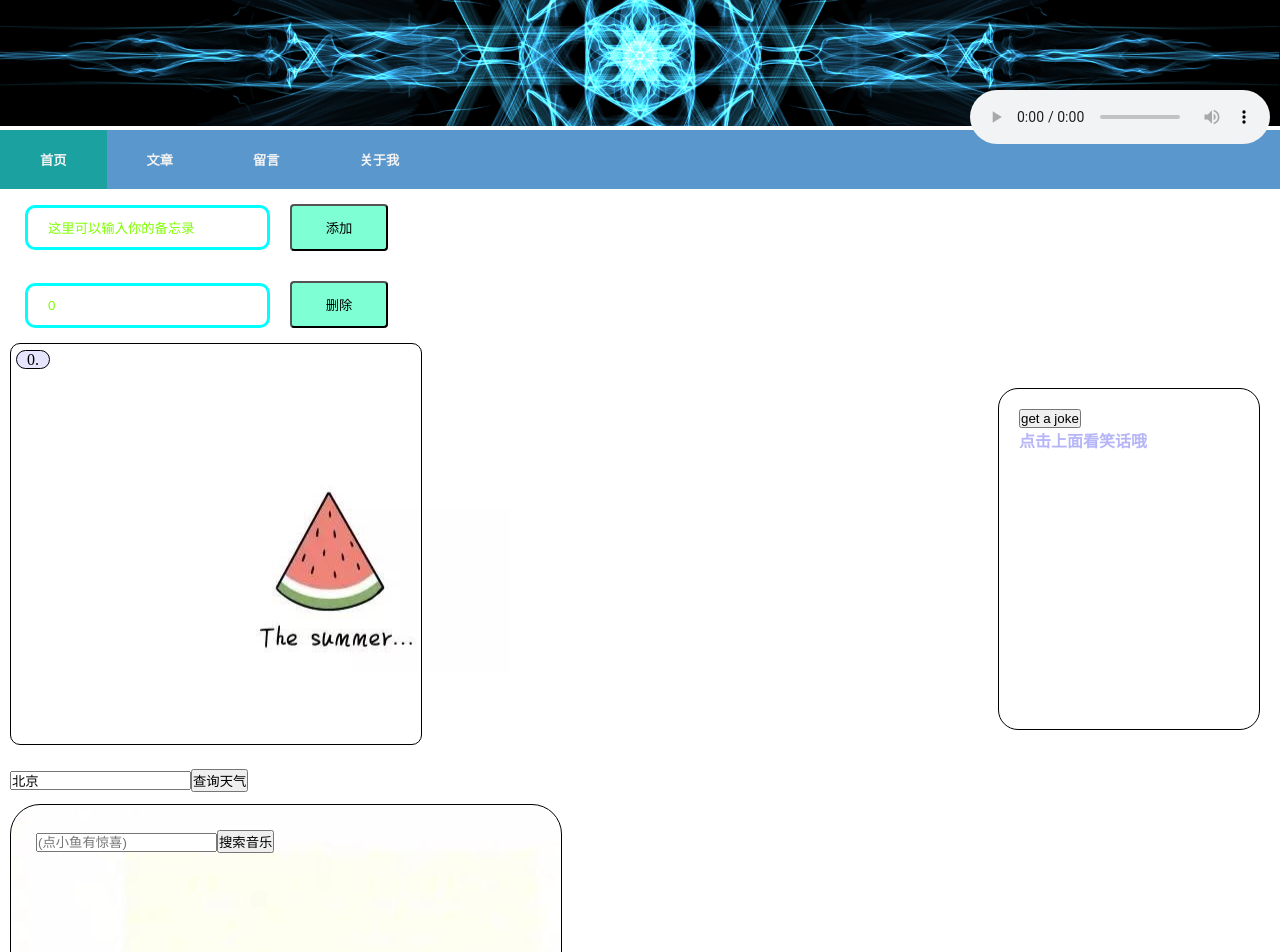
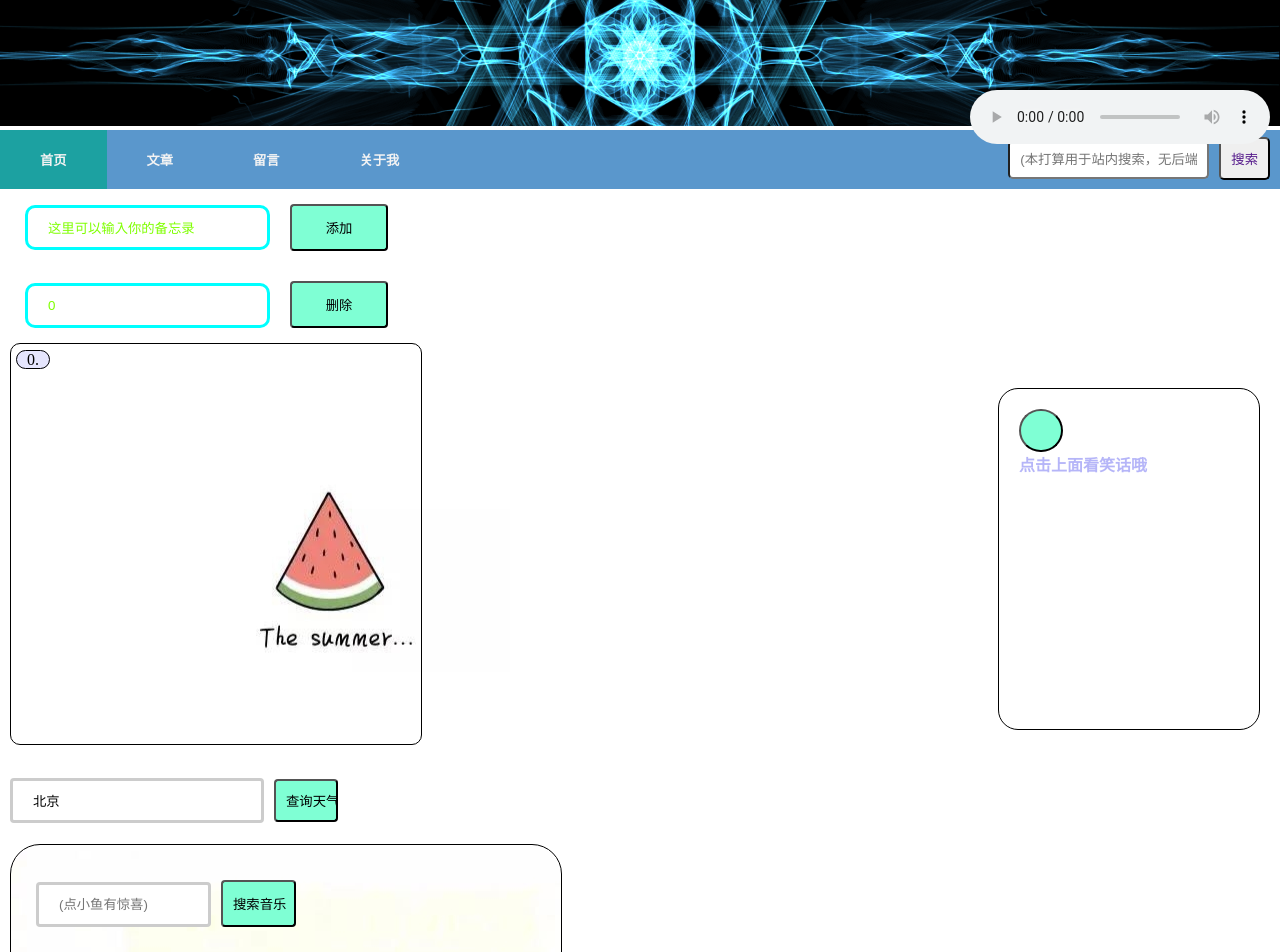
Before and after one commit to awqwqwa/for-vue3, a Vue app in the folder blog/: page /about in a window 1280 px wide. Shown: the top 952 px of the page. Built offline with nearby package versions, Linux system fonts and the light colour scheme.

Commit message:
[feat]美化样式，添加搜索功能

```diff
--- a/blog/src/App.vue
+++ b/blog/src/App.vue
@@ -13,6 +13,10 @@
         <router-link to="/about" @click="Hide">
             <h5 class="guiding" >关于我</h5>
         </router-link>
+        <div id="search">
+            <input type="text" v-model="searchName" placeholder="(本打算用于站内搜索，无后端服务器部署、)">
+            <button  @click="Search"><a :href="searchHttp" target="_blank">搜索</a></button>
+        </div>
     </div>
     <router-view>
     </router-view>
@@ -23,7 +27,11 @@
 <script setup>
 import {ref} from 'vue';
 import Music from './components/Music.vue';
-    const theBool=ref(true);
+    const theBool = ref(true);
+
+    const searchName = ref("");
+
+    const searchHttp = ref("");
 
     const Hide = () => {//使得音乐在切换时可以继续播放且显示播放器
         theBool.value = false;
@@ -33,9 +41,19 @@ import Music from './components/Music.vue';
         theBool.value = true;
     }
 
+    const Search = () => {
+        searchHttp.value = "https://www.baidu.com/s?wd=" + searchName.value;
+        console.log(searchHttp.value);
+    }
 </script>
 
 <style lang="css">
+* {
+  margin: 0;
+  padding: 0;
+  list-style-type: none;
+  text-decoration: none
+}
 #pointer{
   position: -webkit-sticky;
   position: sticky;
@@ -57,4 +75,19 @@ import Music from './components/Music.vue';
 .router-link-active h5{/*router-link自带类以实现点击 */
     background-color: rgb(28, 161, 161);
 }
+#search {
+    float:right;
+}
+#search input[type=text]{
+    padding: 10px;
+    margin-top: 10px;
+    border-radius: 5px;
+
+}
+#search button {
+    padding: 10px;
+    margin: 5px 10px;
+    border-radius: 5px;
+
+}
 </style>
--- a/blog/src/components/GetWeather.vue
+++ b/blog/src/components/GetWeather.vue
@@ -52,4 +52,21 @@ import {ref, getCurrentInstance} from 'vue';
 #weather {
     padding-left: 10px;
 }
+#weather input[type=text] {
+    width: 20%;
+    padding: 12px 20px;
+    margin: 8px 0;
+    display: inline-block;
+    border: 3px solid #ccc;
+    border-radius: 4px;
+    box-sizing: border-box;
+}
+#weather input[type=button]{
+    margin: 10px;
+    padding:12px;
+    width: 5%;
+    background-color: aquamarine;
+    padding: 10px 10px;
+    border-radius: 4px;
+}
 </style>
--- a/blog/src/components/Joke.vue
+++ b/blog/src/components/Joke.vue
@@ -1,6 +1,6 @@
 <template>
     <div id="joke">
-        <input type="button" value="get a joke" @click="get">
+        <input type="button" @click="get">
         <h4>{{joke}}</h4>
     </div>
 </template>
@@ -16,7 +16,7 @@ import {ref} from 'vue';
             res => {
                 joke.value = res.data;
             }
-        );
+        )
     }
 
 </script>
@@ -38,4 +38,10 @@ import {ref} from 'vue';
     overflow: auto;
 
 }
+#joke input[type=button]{
+    width: 10px;
+    background-color: aquamarine;
+    padding: 12px 20px;
+    border-radius: 40px;
+}
 </style>
--- a/blog/src/components/Music.vue
+++ b/blog/src/components/Music.vue
@@ -68,6 +68,23 @@ import {ref, defineProps} from 'vue';
     width: 18px;
     height: 18px;
 }
+#music input[type=text]{
+    width: 35%;
+    padding: 12px 20px;
+    margin: 8px 0;
+    display: inline-block;
+    border: 3px solid #ccc;
+    border-radius: 4px;
+    box-sizing: border-box;
+}
+#music input[type=button]{
+    margin: 10px;
+    padding:12px;
+    width: 15%;
+    background-color: aquamarine;
+    padding: 12px 10px;
+    border-radius: 4px;
+}
 audio{
     position: fixed;
     right:10px;
--- a/blog/src/views/Talking.vue
+++ b/blog/src/views/Talking.vue
@@ -5,9 +5,9 @@
             <textarea v-model="message.contain" placeholder="留言信息"></textarea>
             <div id="view2">
                 <ul>
-                    <li v-for="data in arr" :key="data.id">
-                        <h5>{{data.name}}:</h5>
-                        <pre>{{data.contain}}</pre>
+                    <li v-for="(name) in arr" :key="name">
+                        <h5>{{name.name}}:</h5>
+                        <pre>{{name.contain}}</pre>
                         <hr>
                     </li>
                 </ul>
@@ -25,7 +25,7 @@ import {ref} from 'vue';
         contain: ""
     });
 
-    const arr = ref([{}]);
+    const arr = ref([message]);
 
     const sent = () => {
         if(message.value.name == "") {
@@ -36,7 +36,7 @@ import {ref} from 'vue';
         axios.post("http://jsonplaceholder.typicode.com/posts", {
             title: message.value.name,
             body: message.value.contain,
-            userId:1
+            userId: 1
         })
         .then(res => {
             console.log(res);
```
